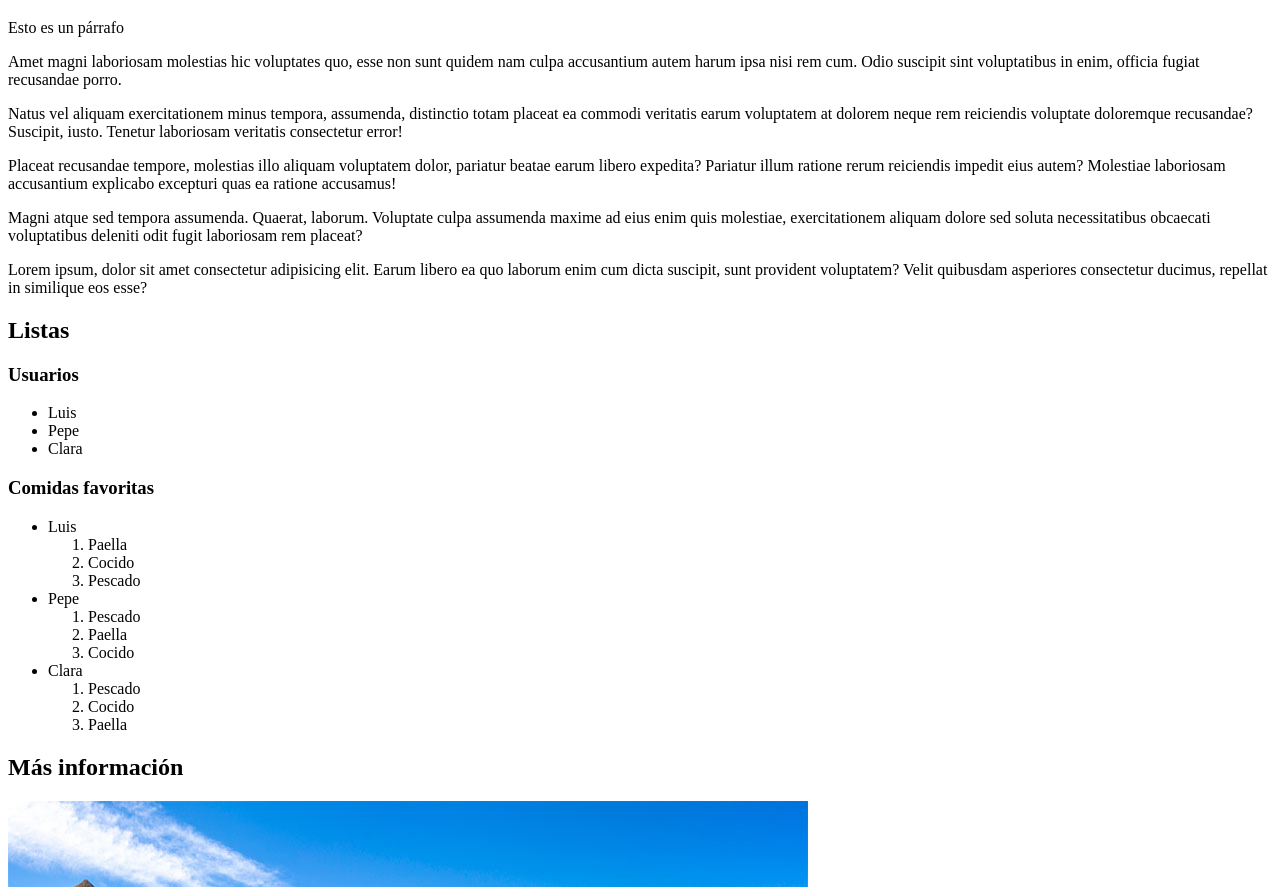
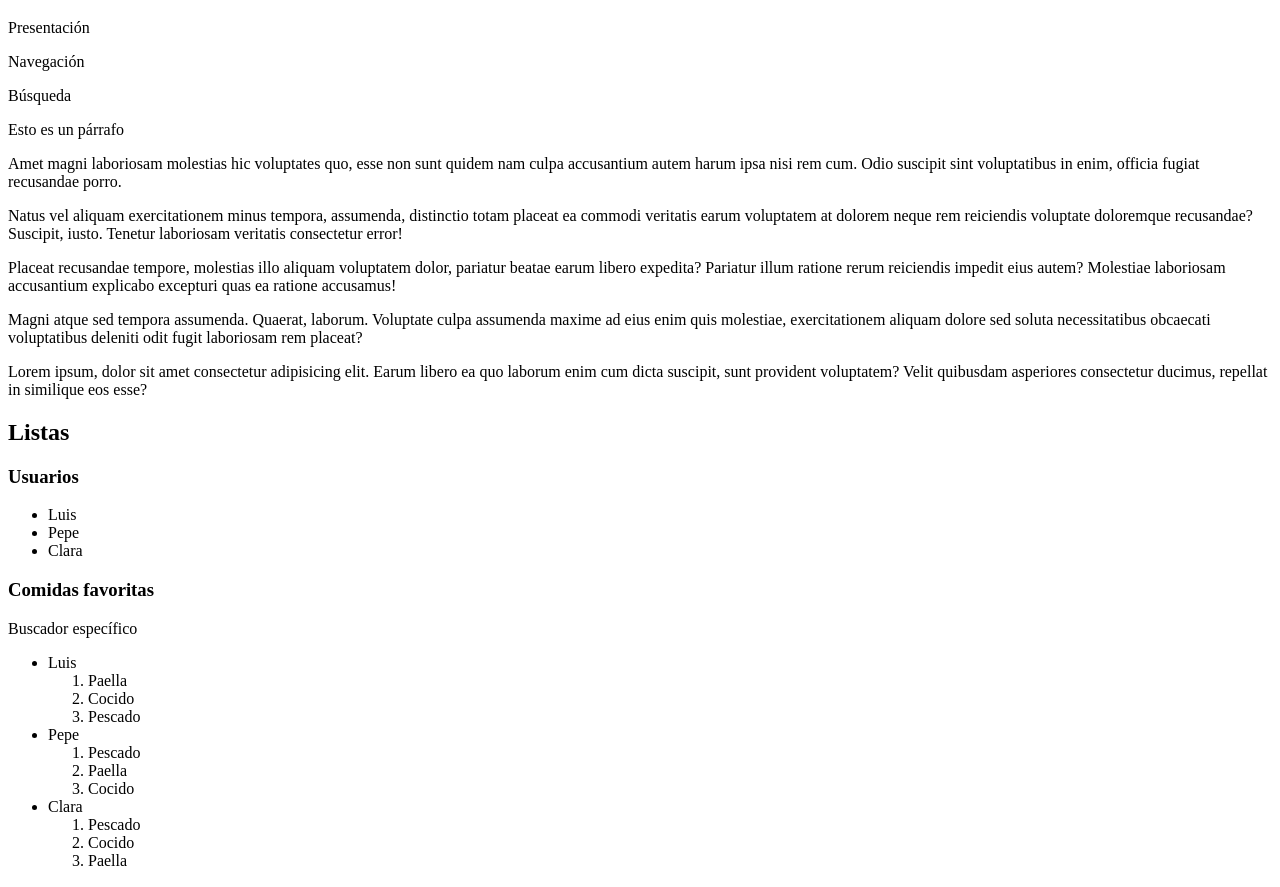
Before and after one commit to mjm-me/web.sample, a website: page index.html in a window 1280 px wide. Shown: the part 61-948 px from the top of the page. Drawn offline with Linux system fonts and the light colour scheme.

Commit message:
changes with section

```diff
--- a/index.html
+++ b/index.html
@@ -23,7 +23,14 @@
 </head>
 
 <body>
+  <header>
     <h1>Ejercicio 1 - Curso web</h1>
+    <p>Presentación</p>
+    <p>Navegación</p>
+    <p>Búsqueda</p>
+  </header>
+
+
   <p>Esto es un párrafo</p>
   <p>Amet magni laboriosam molestias hic voluptates quo, esse non sunt quidem nam culpa accusantium autem harum ipsa
     nisi rem cum. Odio suscipit sint voluptatibus in enim, officia fugiat recusandae porro.</p>
@@ -39,15 +46,23 @@
   <p>Lorem ipsum, dolor sit amet consectetur adipisicing elit. Earum libero ea quo laborum enim cum dicta suscipit, sunt
     provident voluptatem? Velit quibusdam asperiores consectetur ducimus, repellat in similique eos esse?</p>
 
+  <section id="listas">
     <h2>Listas</h2>
+    <section id="usuarios">
       <h3>Usuarios</h3>
       <ul>
         <li>Luis</li>
         <li>Pepe</li>
         <li>Clara</li>
       </ul>
+    </section>
 
+    <section id="comidas favoritas">
+      <header>
         <h3>Comidas favoritas</h3>
+        <p>Buscador específico</p>
+      </header>
+
       <ul>
         <li>Luis
           <ol>
@@ -71,6 +86,9 @@
           </ol>
         </li>
       </ul>
+    </section>
+  </section>
+
 
   <h2>Más información</h2>
   <img width="800" height="516" src="assets/Pirineos.jpg" alt="Foto Pirineo Aragonés">
@@ -81,6 +99,8 @@
     <li><a href="https://www.bing.com" target="_blank">Bing</a></li>
     <li><a href="https://duckduckgo.com" target="_blank">DuckDuckGo</a></li>
   </ol>
+
+  <footer>
     <p>Si quieres contactarme:</p>
     <p><!-- <img src="assets/logo-facebook.svg" alt="logo Facebook"> -->
       <a href="https://www.facebook.com" title="facebook" target="_blank">
@@ -102,8 +122,7 @@
         </svg>
       </a>
     </p>
-
-
+  </footer>
 
 </body>
 
```
Lines whose indentation alone changed are shown as unchanged.
